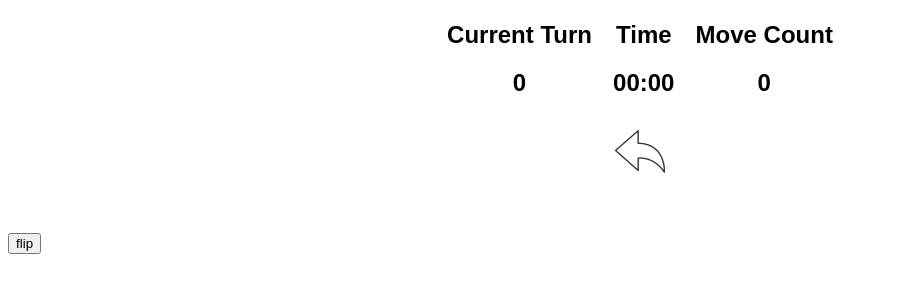
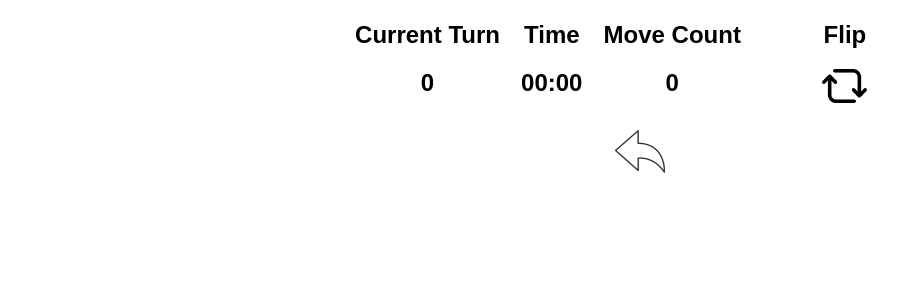
Before and after one commit to jwhitlow45/connectfour, a PHP site: page /pages/play.html in a window 1280 px wide. Shown: the top 300 px of the page, without its empty margins (0-922 px from the left). Run offline with PHP 8.4, Linux system fonts and the light colour scheme; some web fonts are replaced.

Commit message:
feat:add proper flip button

```diff
--- a/pages/css/play.css
+++ b/pages/css/play.css
@@ -27,6 +27,7 @@ html {
 }
 
 .cell {
+  min-width: 85px;
   width: 85px;
   height: 85px;
   border-radius: 50%;
@@ -37,3 +38,11 @@ html {
   margin: 10px auto;
   width: 50px;
 }
+
+#flip-img {
+  width: 25%;
+  margin: 10px;
+}
+#flip-img:hover {
+  cursor: pointer;
+}
--- a/pages/js/play.js
+++ b/pages/js/play.js
@@ -201,6 +201,14 @@ function handleClick(eventid) {
   if (!gameOver) {
     let coords = eventid.split("-");
     gameOver = GameBoard.move(parseInt(coords[1]));
+
+    if (!GameBoard.p0flip && GameBoard.peekPlayerToMove() == 0) {
+      flipbutton.style.opacity = '50%';
+    } else if (!GameBoard.p1flip && GameBoard.peekPlayerToMove() == 1) {
+      flipbutton.style.opacity = '50%';
+    } else {
+      flipbutton.style.opacity = '100%';
+    }
   }
   if (gameOver) {
     handleGameOver();
@@ -223,6 +231,7 @@ function handleFlip() {
     GameBoard.p1flip = false;
   }
   GameBoard.flip();
+  flipbutton.style.opacity = '50%';
   alerthtml.innerHTML = "Player " + GameBoard.colors[player] + " used flip!";
 
   let winners = [false, false];
--- a/pages/play.html
+++ b/pages/play.html
@@ -12,6 +12,7 @@
         <td><h2 class="hud-label">Current Turn</h2><h2 id="move-player" class="hud-num">0</h2></td>
         <td><h2 class="hud-label">Time</h2><h2 id="time-count" class="hud-num">00:00</h2></td>
         <td><h2 class="hud-label">Move Count</h2><h2 id="move-count" class="hud-num">0</h2></td>
+        <td><h2 class="hud-label">Flip</h2><a id="flip-button"><img id="flip-img" src="../img/flip.png"></img></a></td>
       </tr>
     </table>
     <table id="board"></table>
@@ -25,6 +26,5 @@
       <div><a href="../index.html"><img id="back-button" src="../img/back.webp"></a></div>
     </table>
     <script src="./js/play.js" type="module"></script>
-    <button id="flip-button">flip</button>
   </body>
 </html>
```
Also changed, not shown: img/flip.png (added).
